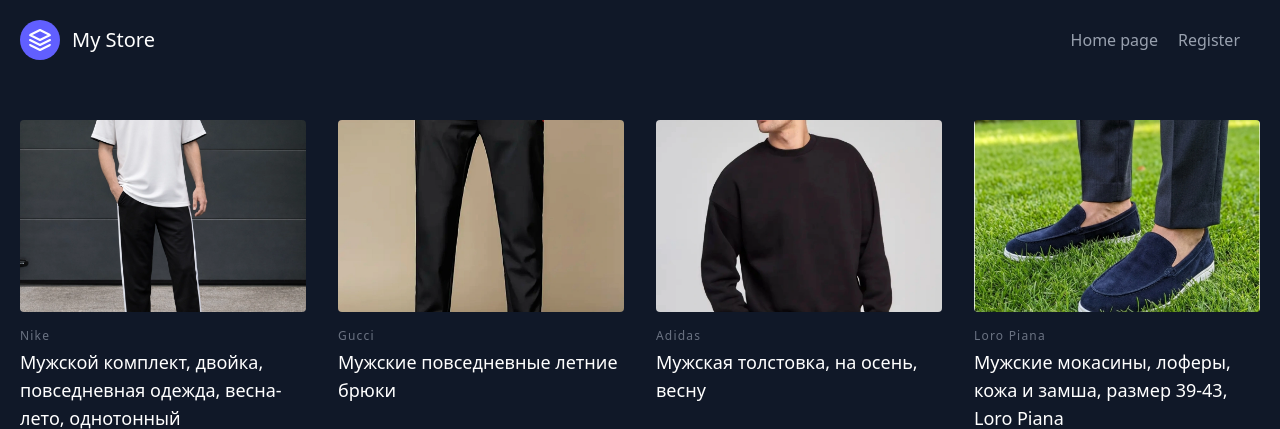
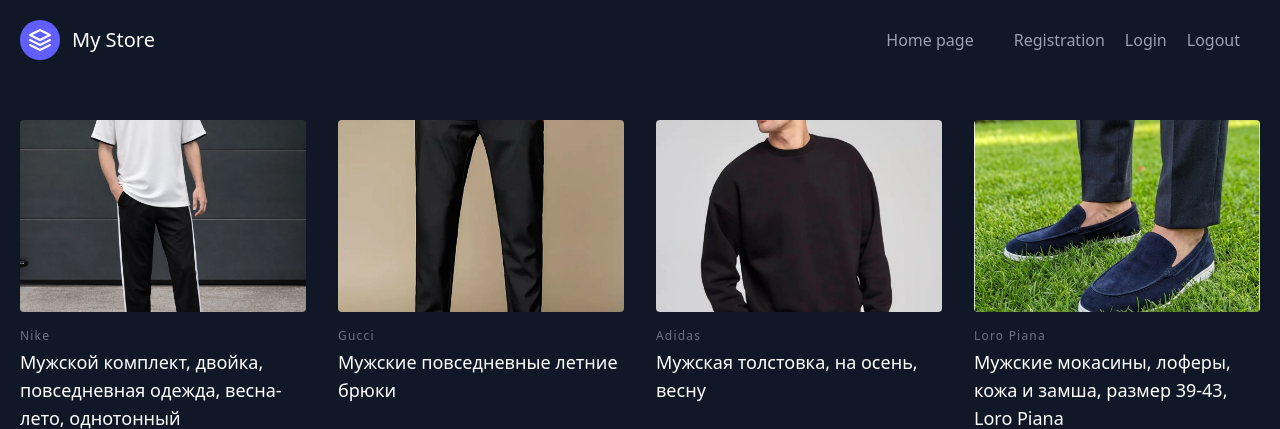
Before and after one commit to Dayon141/clothes, a Django app: page / in a window 1280 px wide. Shown: the top 429 px of the page. Run offline with Django 5.2, Linux system fonts and the light colour scheme; data comes from the database, SQL or seed files in the repository; both versions use the stored data as it was after the commit.

Commit message:
login and logout

```diff
--- a/shop/urls.py
+++ b/shop/urls.py
@@ -1,9 +1,10 @@
 from django.urls import path
 from . import views
-from .views import registratciya
+from .views import registratciya, log_out
 
 urlpatterns = [
     path('', views.home, name='home'),
     path('clothes/<int:pk>/', views.clothes_detail, name='clothes_detail'),
     path('reg/', registratciya, name='Registration'),
+    path('logout/', log_out, name='logout'),
 ]
--- a/shop/views.py
+++ b/shop/views.py
@@ -31,6 +31,10 @@ def login(request):
         form = Login()
     return render(request, 'login.html', {'form': form} )
 
+def log_out(request):
+    logout(request)
+    return redirect('login')
+
 def home(request):
     clothes = Clothes.objects.all()
     brands = Brand.objects.all()
--- a/store/settings.py
+++ b/store/settings.py
@@ -116,4 +116,4 @@ MEDIA_ROOT = BASE_DIR/'media'
 DEFAULT_AUTO_FIELD = 'django.db.models.BigAutoField'
 
 LOGIN_REDIRECT_URL = 'home'
-LOGOUT_REDIRECT_URL = 'login'
+LOGOUT_REDIRECT_URL = '/login/'
--- a/store/urls.py
+++ b/store/urls.py
@@ -8,5 +8,5 @@ urlpatterns = [
     path('admin/', admin.site.urls),
     path('', include('shop.urls')),
     path('login/', auth_views.LoginView.as_view(template_name='login.html'), name='login'),
-    path('logout/', auth_views.LogoutView.as_view(), name='logout'),
+    path('logout/', auth_views.LogoutView.as_view(template_name='register.html'), name='logout'),
 ] + static(settings.MEDIA_URL, document_root=settings.MEDIA_ROOT)
--- a/templates/home.html
+++ b/templates/home.html
@@ -16,8 +16,15 @@
       <span class="ml-3 text-xl">My Store</span>
     </a>
     <nav class="md:ml-auto flex flex-wrap items-center text-base justify-center">
-      <a href="/" class="mr-5 hover:text-white">Home page</a>
-      <a href="{% url 'Registration' %}" class="mr-5 hover:text-white">Register</a>
+      <button><a href="/" class="mr-5 hover:text-white">Home page</a></button>
+      <button><a href="{% url 'Registration' %}" class="mr-5 hover:text-white">{{user.username}}</a></button>
+      {% if user.is_authenticated %}
+      <button><a href="{% url 'logout' %}" class="mr-5 hover:text-white">Logout</a></button>
+      {% else %}
+      <button><a href="{% url 'Registration' %}" class="mr-5 hover:text-white">Registration</a></button>
+      <button><a href="{% url 'login' %}" class="mr-5 hover:text-white">Login</a></button>
+      <button><a href="{% url 'Registration' %}" class="mr-5 hover:text-white">Logout</a></button>
+      {% endif %}
     </nav>
   </div>
 </header>
--- a/templates/register.html
+++ b/templates/register.html
@@ -4,7 +4,7 @@
 <head>
   <meta charset="UTF-8">
   <meta name="viewport" content="width=device-width, initial-scale=1.0">
-  <title>Glassmorphism Login Form | CodingNepal</title>
+  <title>Registration</title>
   <link rel="stylesheet" href="{% static 'css/style.css' %}">
 </head>
 <body>
```
Also changed, not shown: templates/logout.html (added, +17 -0 lines), db.sqlite3.
